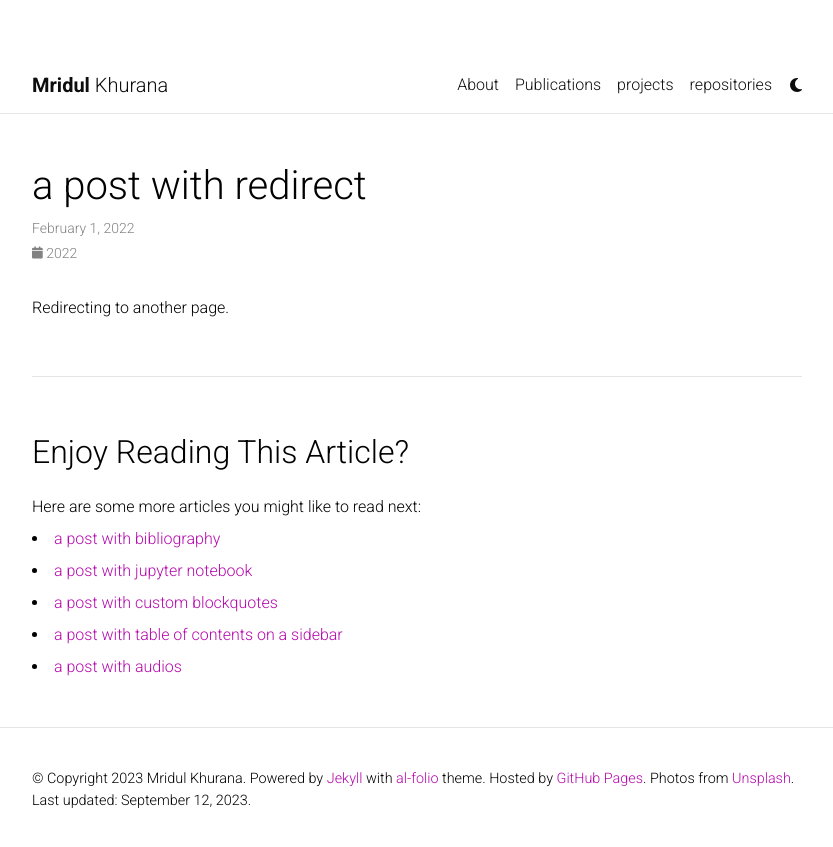
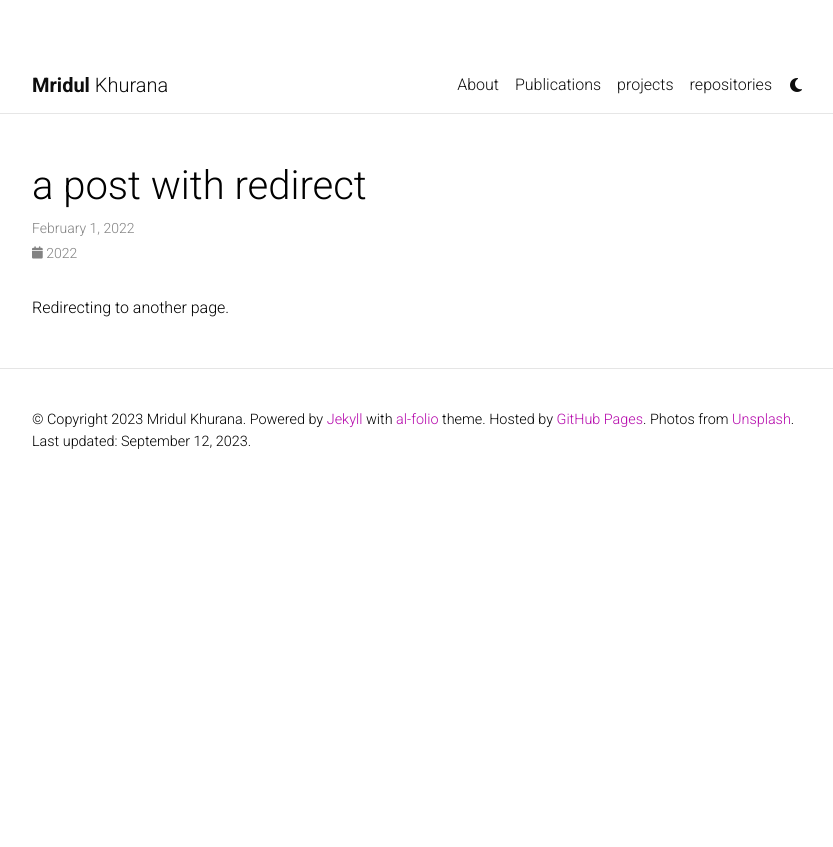
Before and after one commit to mridulk97/mridulk97.github.io, a Jekyll site: the page built from _posts/2022-02-01-redirect.md, in a window 1280 px wide. Shown: the top 847 px of the page, without its empty margins (223-1056 px from the left). Built offline with Jekyll 4.4.1, drawn with Linux system fonts in a browser that asks for light colours; comment, search, counter and statistics services are not loaded; a style sheet for code colours, icons or effects is not loaded.

Commit message:
Update _config.yml

```diff
--- a/_config.yml
+++ b/_config.yml
@@ -8,7 +8,7 @@
 last_name: Khurana
 email: mridul@vt.edu
 description: > # the ">" symbol means to ignore newlines until "footer_text:"
-  A simple, whitespace theme for academics. Based on [*folio](https://github.com/bogoli/-folio) design.
+  Mridul Khurana's personal website
 footer_text: >
   Powered by <a href="https://jekyllrb.com/" target="_blank">Jekyll</a> with <a href="https://github.com/alshedivat/al-folio">al-folio</a> theme.
   Hosted by <a href="https://pages.github.com/" target="_blank">GitHub Pages</a>.
@@ -132,7 +132,7 @@
   enabled: true
 
 related_blog_posts:
-  enabled: true
+  enabled: false
   max_related: 5
 
 # Giscus comments (RECOMMENDED)
@@ -182,7 +182,7 @@
   limit: 5 # leave blank to include all the news in the `_news` folder
 
 latest_posts:
-  enabled: true
+  enabled: false
   scrollable: true # adds a vertical scroll bar if there are more than 3 new posts items
   limit: 3 # leave blank to include all the blog posts
 
```
